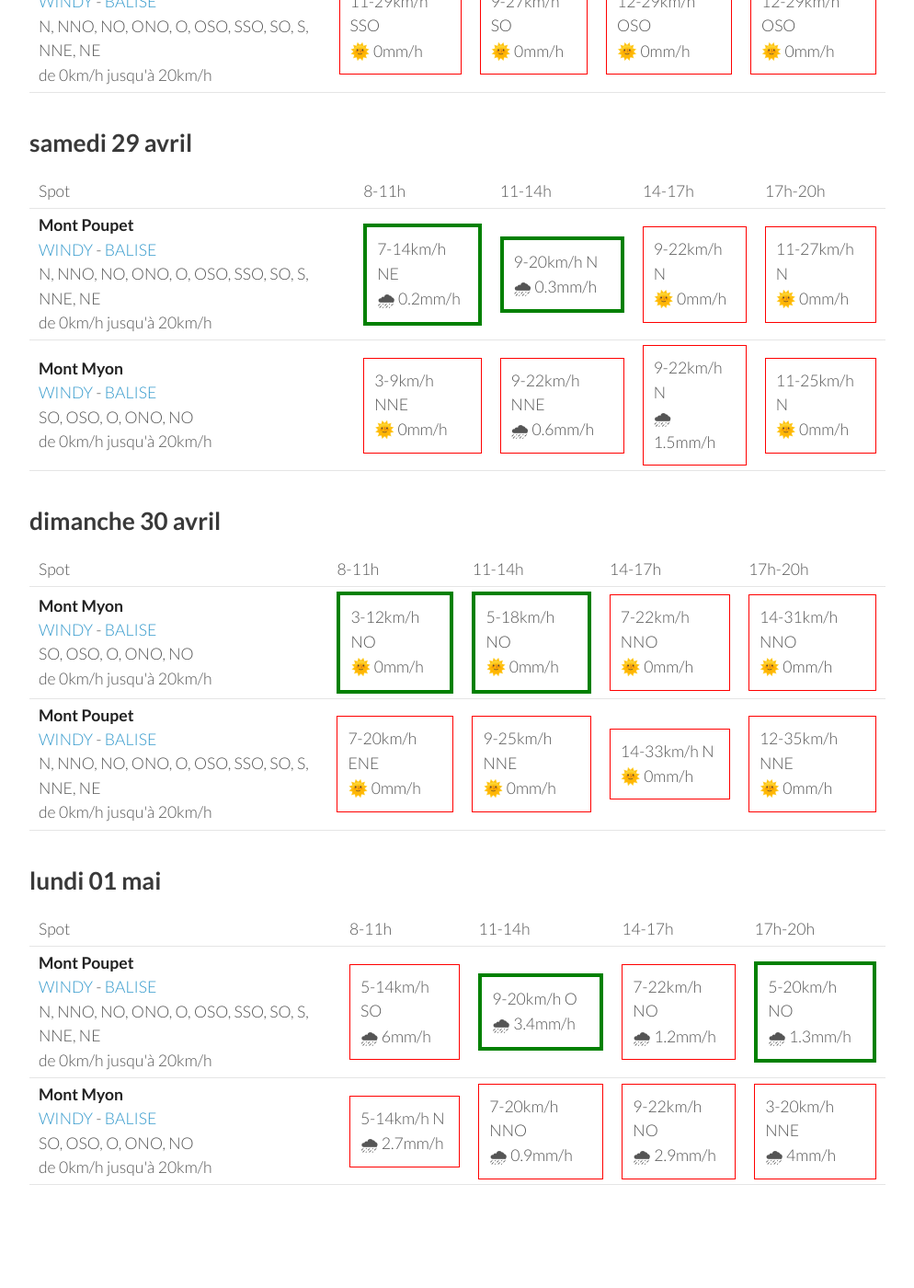
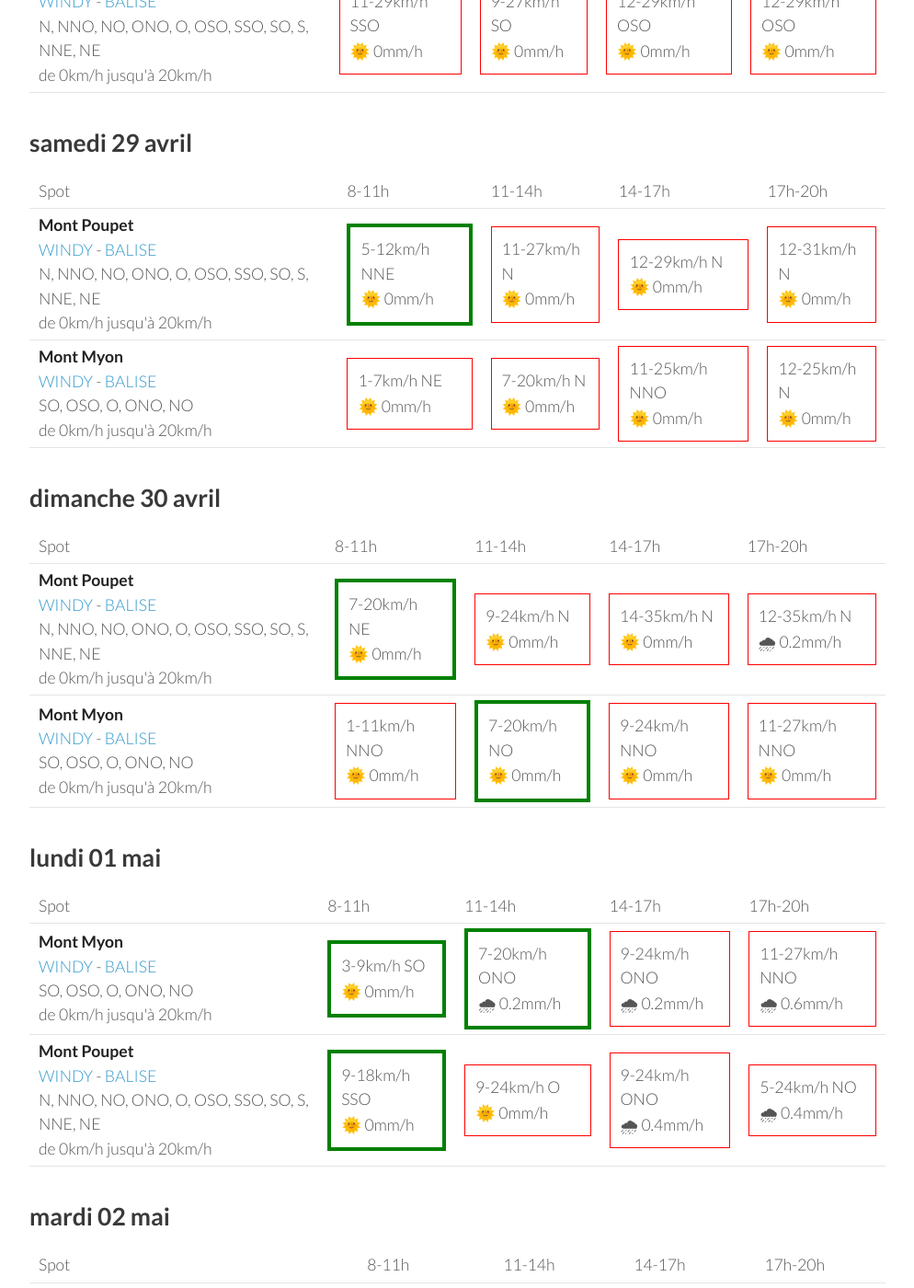
Before and after one commit to parapente-dans-le-nord/parapente-dans-le-nord.github.io, a Jekyll site: the page built from jura.markdown, in a window 1280 px wide and 1400 px high, scrolled down 916 px. Shown: the whole window at 92% size, without its empty margins (26-1020 px from the left). Built offline with Jekyll 4.4.1, drawn with Linux system fonts in a browser that asks for light colours; some of the changed text lies outside the part shown.

Commit message:
update index.markdown

```diff
--- a/jura.markdown
+++ b/jura.markdown
@@ -96,20 +96,20 @@ page mise à jour le jeudi 27 avril 06:20
 <tr>
         <td><strong>Mont Poupet</strong><br><a href="https://windy.com/46.970/5.876?46.541,5.876,8">WINDY</a> - <span class=""><a href="http://www.balisemeteo.com/balise.php?idBalise=92">BALISE</a> </span><br> <span class="vent-favorable">N, NNO, NO, ONO, O, OSO, SSO, SO, S, NNE, NE</span><br><span class="force-vent">de 0km/h jusqu'à 20km/h</span> </td>
 
-            <td><div class="flyable"><p>7-14km/h NE</p><p>🌧 0.2mm/h</p></div></td>
-            <td><div class="flyable"><p>9-20km/h N</p><p>🌧 0.3mm/h</p></div></td>
-            <td><div class="not-flyable"><p>9-22km/h N</p><p>🌞 0mm/h</p></div></td>
+            <td><div class="flyable"><p>5-12km/h NNE</p><p>🌞 0mm/h</p></div></td>
             <td><div class="not-flyable"><p>11-27km/h N</p><p>🌞 0mm/h</p></div></td>
+            <td><div class="not-flyable"><p>12-29km/h N</p><p>🌞 0mm/h</p></div></td>
+            <td><div class="not-flyable"><p>12-31km/h N</p><p>🌞 0mm/h</p></div></td>
 
 
     </tr>
 <tr>
         <td><strong>Mont Myon</strong><br><a href="https://windy.com/46.331/5.397?45.898,5.394,8,m:eWoagj8">WINDY</a> - <span class=""><a href="http://www.balisemeteo.com/balise.php?idBalise=70">BALISE</a> </span><br> <span class="vent-favorable">SO, OSO, O, ONO, NO</span><br><span class="force-vent">de 0km/h jusqu'à 20km/h</span> </td>
 
-            <td><div class="not-flyable"><p>3-9km/h NNE</p><p>🌞 0mm/h</p></div></td>
-            <td><div class="not-flyable"><p>9-22km/h NNE</p><p>🌧 0.6mm/h</p></div></td>
-            <td><div class="not-flyable"><p>9-22km/h N</p><p>🌧 1.5mm/h</p></div></td>
-            <td><div class="not-flyable"><p>11-25km/h N</p><p>🌞 0mm/h</p></div></td>
+            <td><div class="not-flyable"><p>1-7km/h NE</p><p>🌞 0mm/h</p></div></td>
+            <td><div class="not-flyable"><p>7-20km/h N</p><p>🌞 0mm/h</p></div></td>
+            <td><div class="not-flyable"><p>11-25km/h NNO</p><p>🌞 0mm/h</p></div></td>
+            <td><div class="not-flyable"><p>12-25km/h N</p><p>🌞 0mm/h</p></div></td>
 
 
     </tr>
@@ -130,22 +130,22 @@ page mise à jour le jeudi 27 avril 06:20
       <td>17h-20h</td>
     </tr>
 <tr>
-        <td><strong>Mont Myon</strong><br><a href="https://windy.com/46.331/5.397?45.898,5.394,8,m:eWoagj8">WINDY</a> - <span class=""><a href="http://www.balisemeteo.com/balise.php?idBalise=70">BALISE</a> </span><br> <span class="vent-favorable">SO, OSO, O, ONO, NO</span><br><span class="force-vent">de 0km/h jusqu'à 20km/h</span> </td>
+        <td><strong>Mont Poupet</strong><br><a href="https://windy.com/46.970/5.876?46.541,5.876,8">WINDY</a> - <span class=""><a href="http://www.balisemeteo.com/balise.php?idBalise=92">BALISE</a> </span><br> <span class="vent-favorable">N, NNO, NO, ONO, O, OSO, SSO, SO, S, NNE, NE</span><br><span class="force-vent">de 0km/h jusqu'à 20km/h</span> </td>
 
-            <td><div class="flyable"><p>3-12km/h NO</p><p>🌞 0mm/h</p></div></td>
-            <td><div class="flyable"><p>5-18km/h NO</p><p>🌞 0mm/h</p></div></td>
-            <td><div class="not-flyable"><p>7-22km/h NNO</p><p>🌞 0mm/h</p></div></td>
-            <td><div class="not-flyable"><p>14-31km/h NNO</p><p>🌞 0mm/h</p></div></td>
+            <td><div class="flyable"><p>7-20km/h NE</p><p>🌞 0mm/h</p></div></td>
+            <td><div class="not-flyable"><p>9-24km/h N</p><p>🌞 0mm/h</p></div></td>
+            <td><div class="not-flyable"><p>14-35km/h N</p><p>🌞 0mm/h</p></div></td>
+            <td><div class="not-flyable"><p>12-35km/h N</p><p>🌧 0.2mm/h</p></div></td>
 
 
     </tr>
 <tr>
-        <td><strong>Mont Poupet</strong><br><a href="https://windy.com/46.970/5.876?46.541,5.876,8">WINDY</a> - <span class=""><a href="http://www.balisemeteo.com/balise.php?idBalise=92">BALISE</a> </span><br> <span class="vent-favorable">N, NNO, NO, ONO, O, OSO, SSO, SO, S, NNE, NE</span><br><span class="force-vent">de 0km/h jusqu'à 20km/h</span> </td>
+        <td><strong>Mont Myon</strong><br><a href="https://windy.com/46.331/5.397?45.898,5.394,8,m:eWoagj8">WINDY</a> - <span class=""><a href="http://www.balisemeteo.com/balise.php?idBalise=70">BALISE</a> </span><br> <span class="vent-favorable">SO, OSO, O, ONO, NO</span><br><span class="force-vent">de 0km/h jusqu'à 20km/h</span> </td>
 
-            <td><div class="not-flyable"><p>7-20km/h ENE</p><p>🌞 0mm/h</p></div></td>
-            <td><div class="not-flyable"><p>9-25km/h NNE</p><p>🌞 0mm/h</p></div></td>
-            <td><div class="not-flyable"><p>14-33km/h N</p><p>🌞 0mm/h</p></div></td>
-            <td><div class="not-flyable"><p>12-35km/h NNE</p><p>🌞 0mm/h</p></div></td>
+            <td><div class="not-flyable"><p>1-11km/h NNO</p><p>🌞 0mm/h</p></div></td>
+            <td><div class="flyable"><p>7-20km/h NO</p><p>🌞 0mm/h</p></div></td>
+            <td><div class="not-flyable"><p>9-24km/h NNO</p><p>🌞 0mm/h</p></div></td>
+            <td><div class="not-flyable"><p>11-27km/h NNO</p><p>🌞 0mm/h</p></div></td>
 
 
     </tr>
@@ -166,22 +166,22 @@ page mise à jour le jeudi 27 avril 06:20
       <td>17h-20h</td>
     </tr>
 <tr>
-        <td><strong>Mont Poupet</strong><br><a href="https://windy.com/46.970/5.876?46.541,5.876,8">WINDY</a> - <span class=""><a href="http://www.balisemeteo.com/balise.php?idBalise=92">BALISE</a> </span><br> <span class="vent-favorable">N, NNO, NO, ONO, O, OSO, SSO, SO, S, NNE, NE</span><br><span class="force-vent">de 0km/h jusqu'à 20km/h</span> </td>
+        <td><strong>Mont Myon</strong><br><a href="https://windy.com/46.331/5.397?45.898,5.394,8,m:eWoagj8">WINDY</a> - <span class=""><a href="http://www.balisemeteo.com/balise.php?idBalise=70">BALISE</a> </span><br> <span class="vent-favorable">SO, OSO, O, ONO, NO</span><br><span class="force-vent">de 0km/h jusqu'à 20km/h</span> </td>
 
-            <td><div class="not-flyable"><p>5-14km/h SO</p><p>🌧 6mm/h</p></div></td>
-            <td><div class="flyable"><p>9-20km/h O</p><p>🌧 3.4mm/h</p></div></td>
-            <td><div class="not-flyable"><p>7-22km/h NO</p><p>🌧 1.2mm/h</p></div></td>
-            <td><div class="flyable"><p>5-20km/h NO</p><p>🌧 1.3mm/h</p></div></td>
+            <td><div class="flyable"><p>3-9km/h SO</p><p>🌞 0mm/h</p></div></td>
+            <td><div class="flyable"><p>7-20km/h ONO</p><p>🌧 0.2mm/h</p></div></td>
+            <td><div class="not-flyable"><p>9-24km/h ONO</p><p>🌧 0.2mm/h</p></div></td>
+            <td><div class="not-flyable"><p>11-27km/h NNO</p><p>🌧 0.6mm/h</p></div></td>
 
 
     </tr>
 <tr>
-        <td><strong>Mont Myon</strong><br><a href="https://windy.com/46.331/5.397?45.898,5.394,8,m:eWoagj8">WINDY</a> - <span class=""><a href="http://www.balisemeteo.com/balise.php?idBalise=70">BALISE</a> </span><br> <span class="vent-favorable">SO, OSO, O, ONO, NO</span><br><span class="force-vent">de 0km/h jusqu'à 20km/h</span> </td>
+        <td><strong>Mont Poupet</strong><br><a href="https://windy.com/46.970/5.876?46.541,5.876,8">WINDY</a> - <span class=""><a href="http://www.balisemeteo.com/balise.php?idBalise=92">BALISE</a> </span><br> <span class="vent-favorable">N, NNO, NO, ONO, O, OSO, SSO, SO, S, NNE, NE</span><br><span class="force-vent">de 0km/h jusqu'à 20km/h</span> </td>
 
-            <td><div class="not-flyable"><p>5-14km/h N</p><p>🌧 2.7mm/h</p></div></td>
-            <td><div class="not-flyable"><p>7-20km/h NNO</p><p>🌧 0.9mm/h</p></div></td>
-            <td><div class="not-flyable"><p>9-22km/h NO</p><p>🌧 2.9mm/h</p></div></td>
-            <td><div class="not-flyable"><p>3-20km/h NNE</p><p>🌧 4mm/h</p></div></td>
+            <td><div class="flyable"><p>9-18km/h SSO</p><p>🌞 0mm/h</p></div></td>
+            <td><div class="not-flyable"><p>9-24km/h O</p><p>🌞 0mm/h</p></div></td>
+            <td><div class="not-flyable"><p>9-24km/h ONO</p><p>🌧 0.4mm/h</p></div></td>
+            <td><div class="not-flyable"><p>5-24km/h NO</p><p>🌧 0.4mm/h</p></div></td>
 
 
     </tr>
@@ -189,3 +189,39 @@ page mise à jour le jeudi 27 avril 06:20
 </tbody>
 </table>
 {:/}
+## mardi 02 mai
+
+{::nomarkdown}
+<table>
+  <tbody>
+    <tr>
+      <td>Spot</td>
+      <td>8-11h</td>
+      <td>11-14h</td>
+      <td>14-17h</td>
+      <td>17h-20h</td>
+    </tr>
+<tr>
+        <td><strong>Mont Poupet</strong><br><a href="https://windy.com/46.970/5.876?46.541,5.876,8">WINDY</a> - <span class=""><a href="http://www.balisemeteo.com/balise.php?idBalise=92">BALISE</a> </span><br> <span class="vent-favorable">N, NNO, NO, ONO, O, OSO, SSO, SO, S, NNE, NE</span><br><span class="force-vent">de 0km/h jusqu'à 20km/h</span> </td>
+
+            <td><div class="flyable"><p>5-12km/h NE</p><p>🌞 0mm/h</p></div></td>
+            <td><div class="not-flyable"><p>11-27km/h N</p><p>🌞 0mm/h</p></div></td>
+            <td><div class="not-flyable"><p>12-33km/h N</p><p>🌞 0mm/h</p></div></td>
+            <td><div class="not-flyable"><p>12-31km/h N</p><p>🌞 0mm/h</p></div></td>
+
+
+    </tr>
+<tr>
+        <td><strong>Mont Myon</strong><br><a href="https://windy.com/46.331/5.397?45.898,5.394,8,m:eWoagj8">WINDY</a> - <span class=""><a href="http://www.balisemeteo.com/balise.php?idBalise=70">BALISE</a> </span><br> <span class="vent-favorable">SO, OSO, O, ONO, NO</span><br><span class="force-vent">de 0km/h jusqu'à 20km/h</span> </td>
+
+            <td><div class="not-flyable"><p>7-18km/h N</p><p>🌞 0mm/h</p></div></td>
+            <td><div class="not-flyable"><p>14-33km/h N</p><p>🌞 0mm/h</p></div></td>
+            <td><div class="not-flyable"><p>18-40km/h N</p><p>🌞 0mm/h</p></div></td>
+            <td><div class="not-flyable"><p>18-40km/h N</p><p>🌞 0mm/h</p></div></td>
+
+
+    </tr>
+
+</tbody>
+</table>
+{:/}
```
Also changed, not shown: other parts of jura.markdown (+1 -1 lines).
